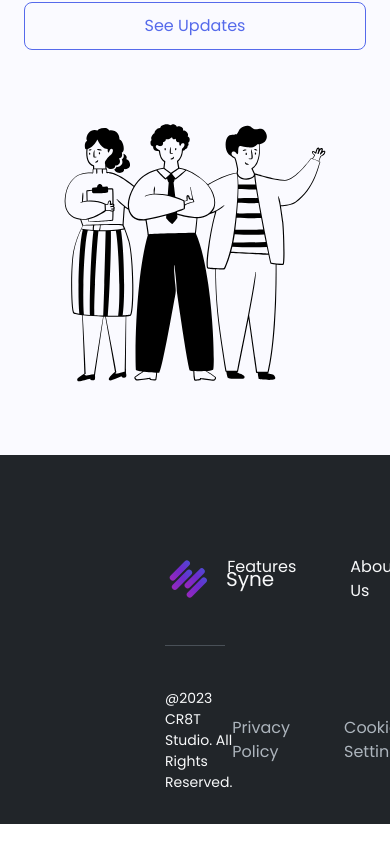
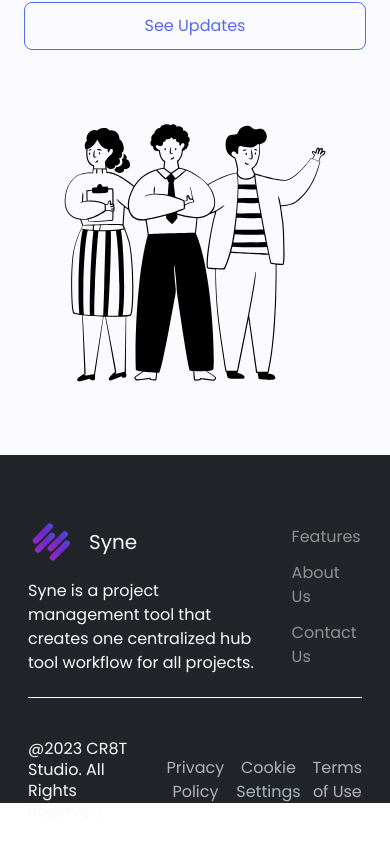
Before and after one commit to jeannyinthelamp/sycamore.ai, a React (Create React App) app: page / in a window 390 px wide. Shown: the part 7083-7945 px from the top of the page. Built offline with nearby package versions, Linux system fonts and the light colour scheme.

Commit message:
Build tablet and mobile versions of Landing page Footer

```diff
--- a/src/Components/Landing/Footer/Footer.js
+++ b/src/Components/Landing/Footer/Footer.js
@@ -4,13 +4,35 @@ import syne_logo from "../../../Assets/Icons/syne-logo.svg";
 
 export default function Footer() {
   return (
-    <footer className=' h-[369px] flex flex-col  items-center  bg-[#212529]'>
+    <footer
+      className=' desktop:h-[369px] flex flex-col  items-center  bg-[#212529]
+
+     tablet:w-[100%] tablet:h-[348.67px]
+
+     mobile:w-[100%] mobile:h-[588.67px]
+    '
+    >
       {/* //& Footer top section  */}
-      <div className='footer-top-section w-[100%] max-w-[1440px] flex flex-col justify-center items-center gap-[10px] pt-[100px] px-[165px]'>
+      <div
+        className='footer-top-section w-[100%] desktop:max-w-[1440px] flex justify-center items-center desktop:gap-[10px] desktop:pt-[100px] desktop:px-[165px]
+
+      tablet:max-w-[100%] tablet:flex-row tablet:justify-center tablet:items-center tablet:pt-[64px] tablet:px-[28px]
+
+      mobile:max-w-[100%] mobile:flex-col mobile:justify-center mobile:items-start mobile:pt-[64px] mobile:px-[28px]
+      '
+      >
         {/* Wrapper for logo and links */}
-        <div className='logo-links-wrapper w-[100%] pb-[42px] flex flex-1 justify-between items-center self-stretch border-b border-solid border-[#495057]'>
-          {/* wrapper for logo */}
-          <div className='flex items-center gap-[14px] w-[110px] h-[46.7px]'>
+        <div
+          className='logo-links-wrapper w-[100%] pb-[42px] flex flex-1 justify-between items-center self-stretch border-b border-solid desktop:border-[#495057]
+
+        tablet:border-[#FFF] tablet:pb-[21.66px]
+
+        mobile:flex-col
+        '
+        >
+          {/* wrapper for logo and message (message on tablet)*/}
+          <div className='tablet:flex tablet:flex-col tablet:gap-[14px]'>
+            <div className='flex flex-row items-center gap-[14px] w-[110px] h-[46.7px]'>
               <img
                 //
                 className='w-auto h-auto'
@@ -21,8 +43,28 @@ export default function Footer() {
                 Syne
               </p>
             </div>
+            <p
+              className='desktop:hidden
+
+            tablet:max-w-[301px] tablet:font-Poppins tablet:font-normal tablet:text-[16px] text-[#F8F9FA] tablet:leading-[24px]
+
+            mobile:mt-[14px] mobile:mb-[24px]
+            '
+            >
+              Syne is a project management tool that creates one centralized hub
+              tool workflow for all projects.
+            </p>
+          </div>
           {/*  Wrapper for top links */}
-          <div className='flex items-start gap-[54px] font-Poppins text-[#F8F9FA] text-[16px] font-normal leading-normal'>
+          <div
+            className='flex desktop:flex-row desktop:items-start desktop:gap-[54px] font-Poppins text-[#F8F9FA] text-[16px] font-normal leading-normal
+
+           tablet:flex-col tablet:ml-[24px] tablet:gap-[12px] tablet:text-[#909294]
+
+          mobile:w-[100%] mobile:flex-col mobile:justify-start mobile:items-start mobile:gap-[12px] mobile:text-[#909294]
+
+          '
+          >
             <Link to='' className=''>
               Features
             </Link>
@@ -40,19 +82,28 @@ export default function Footer() {
       {/* <div className='w-[1110px] max-w-[1110px]  border border-solid border-[#495057]'></div> */}
 
       {/* //& Footer bottom section */}
-      <div className='footer-bottom-section w-[100%] max-w-[1440px] flex flex-col justify-center items-start pt-[42px] px-[165px] pb-[114px] '>
+      <div
+        className='footer-bottom-section w-[100%] max-w-[1440px] flex flex-col justify-center items-start pt-[42px] px-[165px] pb-[114px]
+
+      tablet:max-w-[100%] tablet:flex-row tablet:justify-center tablet:items-center tablet:pt-[40.34px] tablet:px-[28px]
+
+      mobile:max-w-[100%] mobile:flex-col mobile:justify-start mobile:items-start mobile:pt-[32px] mobile:pl-[28px] mobile:pr-[32px] mobile:pb-[64px]
+      '
+      >
         {/* Wrapper for copyright and links */}
-        <div className='copyright-links-wrapper w-[100%] flex justify-between items-center self-stretch font-Poppins text-[#F8F9FA] text-[16px] font-medium leading-[21px] '>
-          <p className='text-[14px]'>@2023 CR8T Studio. All Rights Reserved.</p>
+        <div className='copyright-links-wrapper w-[100%] flex justify-between items-center self-stretch font-Poppins text-[#F8F9FA] text-[16px] font-medium leading-[21px] mobile:flex-col-reverse mobile:justify-start mobile:items-start '>
+          <p className='desktop:text-[14px] tablet:text-[16px]'>
+            @2023 CR8T Studio. All Rights Reserved.
+          </p>
           {/*  Wrapper for bottom links */}
-          <div className='flex items-start gap-[54px] font-Poppins text-[#ADB5BD] text-[16px]  leading-normal'>
-            <Link to='' className=''>
+          <div className='flex items-start desktop:gap-[54px] font-Poppins text-[#ADB5BD] text-[16px]  leading-normal tablet:gap-[12px] tablet:ml-[12px] mobile:flex-col mobile:gap-[12px]'>
+            <Link to='' className='text-center '>
               Privacy Policy
             </Link>
-            <Link to='' className=''>
+            <Link to='' className='text-center'>
               Cookie Settings
             </Link>
-            <Link to='' className=''>
+            <Link to='' className='text-center mobile:mb-[24px]'>
               Terms of Use
             </Link>
           </div>
```
Lines whose indentation alone changed are shown as unchanged.
